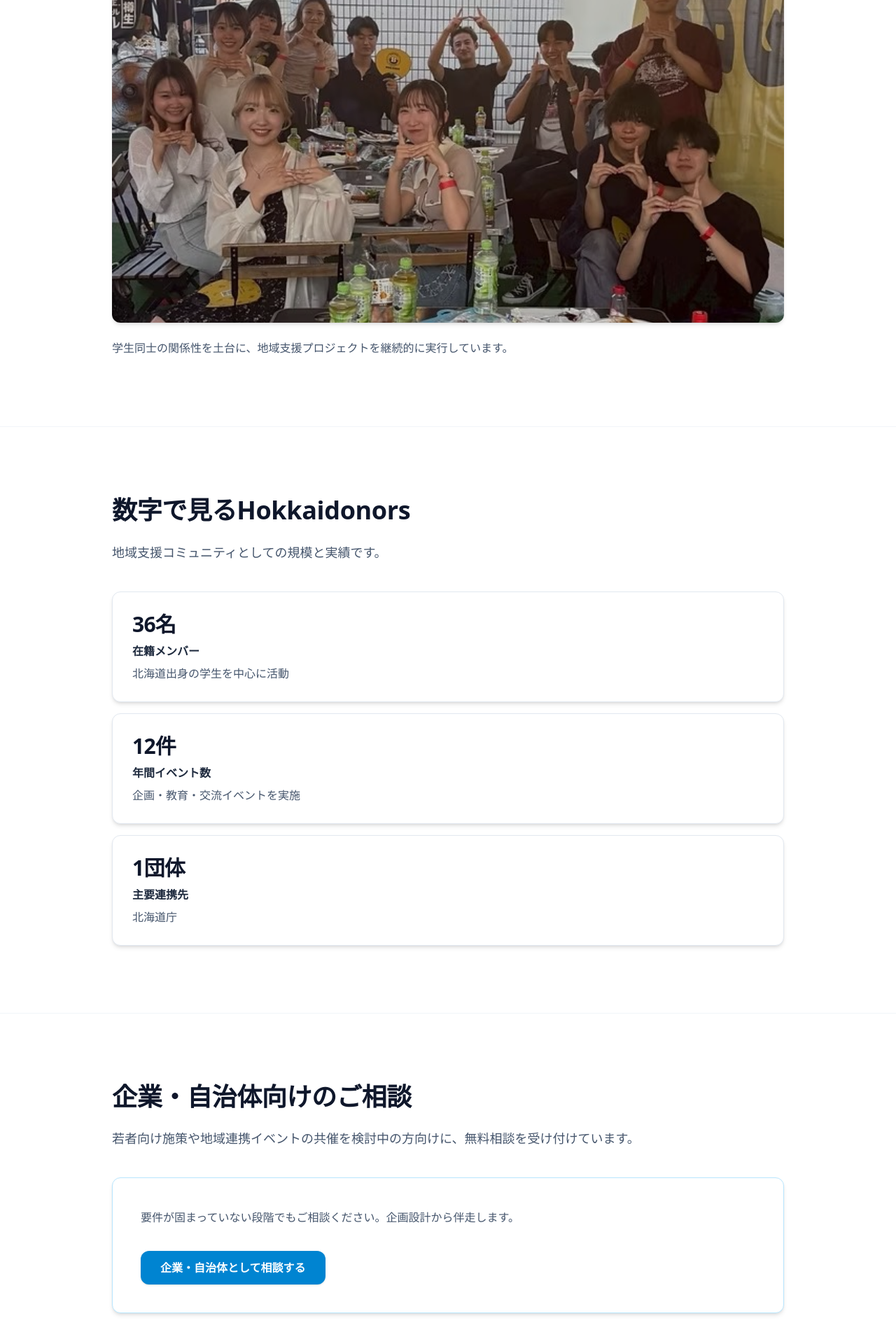
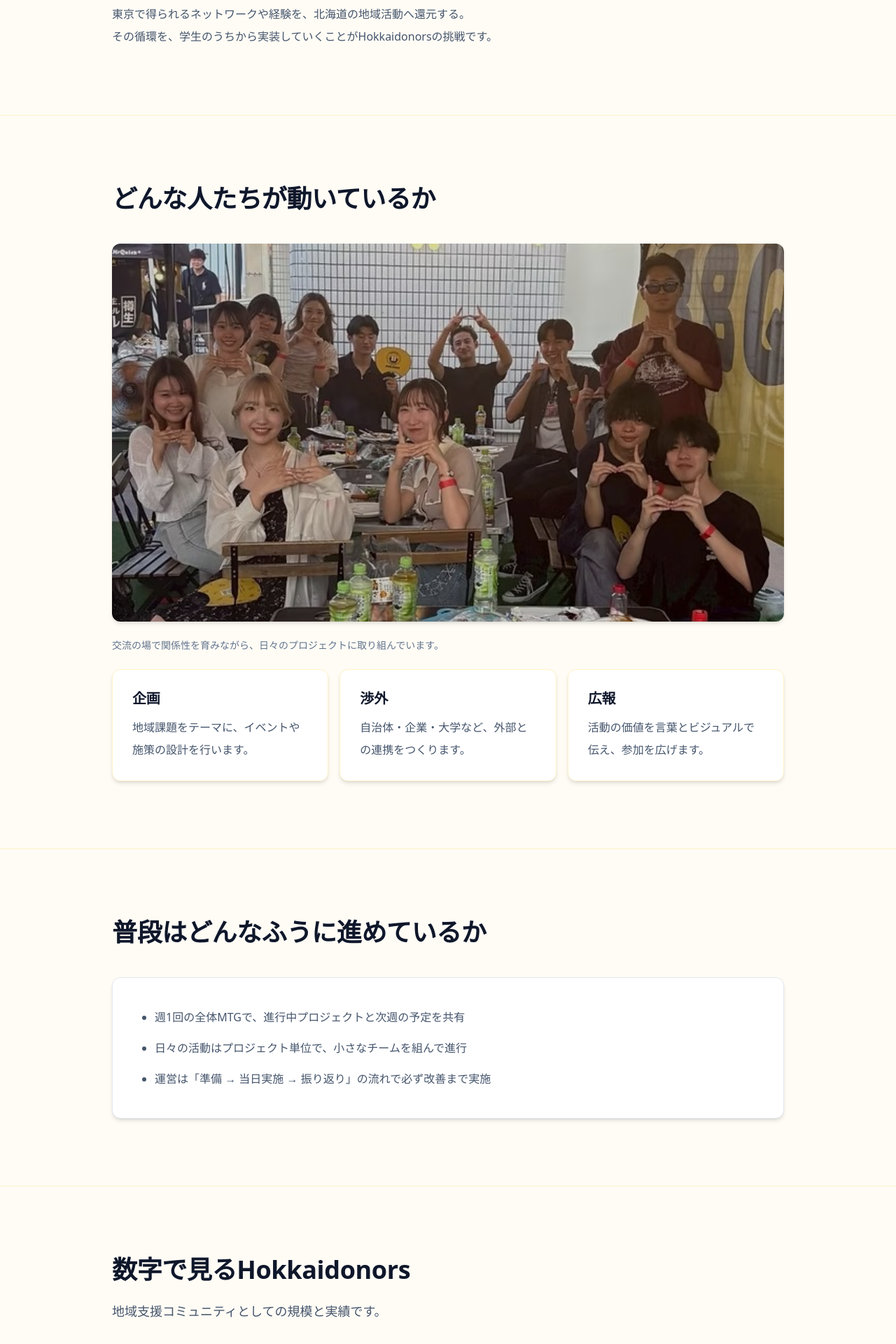
Before and after one commit to shimazakiseita-hash/Hokkaidonors, a Next.js app: page / in a window 1280 px wide. Shown: the part 870-2790 px from the top of the page at 70% size. Built offline with nearby package versions, Linux system fonts and the light colour scheme; no server answers.

Commit message:
Refine warm reading-focused UI and update copy tone

```diff
--- a/src/app/globals.css
+++ b/src/app/globals.css
@@ -11,7 +11,7 @@
 body {
   margin: 0;
   min-height: 100vh;
-  background: #ffffff;
+  background: #fffcf5;
   color: #0f172a;
   line-height: 1.75;
 }
--- a/src/app/join/page.tsx
+++ b/src/app/join/page.tsx
@@ -81,7 +81,7 @@ export default function JoinPage() {
         <div className="space-y-4">
           {joinFlow.map((step) => (
             <Card key={step.step}>
-              <p className="text-sm font-bold text-sky-700">STEP {step.step}</p>
+              <p className="text-sm font-bold text-amber-700">STEP {step.step}</p>
               <h3 className="mt-2 text-2xl font-bold text-slate-900">{step.title}</h3>
               <p className="mt-3 text-base leading-8 text-slate-600">{step.detail}</p>
             </Card>
--- a/src/app/layout.tsx
+++ b/src/app/layout.tsx
@@ -38,7 +38,7 @@ export default function RootLayout({
 }>) {
   return (
     <html lang="ja">
-      <body className="bg-white text-slate-900 antialiased">
+      <body className="bg-amber-50/30 text-slate-900 antialiased">
         <div className="min-h-screen">
           <Header />
           <main>{children}</main>
--- a/src/app/page.tsx
+++ b/src/app/page.tsx
@@ -39,7 +39,7 @@ export default function HomePage() {
     <>
       <section className="py-20 sm:py-24">
         <div className="mx-auto max-w-5xl px-5 sm:px-8">
-          <p className="text-sm font-semibold uppercase tracking-[0.18em] text-sky-700">{site.site.nameJa}</p>
+          <p className="text-sm font-semibold uppercase tracking-[0.18em] text-amber-700">{site.site.nameJa}</p>
           <h1 className="mt-5 max-w-4xl text-4xl font-extrabold tracking-tight text-slate-900 sm:text-6xl">{site.site.tagline}</h1>
           <p className="mt-8 max-w-3xl text-lg leading-8 text-slate-600">{site.site.subtagline}</p>
           <div className="mt-10">
@@ -51,8 +51,21 @@ export default function HomePage() {
         </div>
       </section>
 
-      <Section title="コミュニティの雰囲気">
+      <Section title="なぜ、この活動を続けるのか">
         <div className="space-y-5">
+          <h3 className="text-2xl font-bold text-slate-900">東京にいるからこそ、北海道にできることがある</h3>
+          <p className="text-base leading-8 text-slate-600">
+            私たちは、北海道を離れた先でも地元との接点を持ち続けたいと考えています。
+            <br />
+            東京で得られるネットワークや経験を、北海道の地域活動へ還元する。
+            <br />
+            その循環を、学生のうちから実装していくことがHokkaidonorsの挑戦です。
+          </p>
+        </div>
+      </Section>
+
+      <Section title="どんな人たちが動いているか">
+        <div className="space-y-6">
           <div className="relative aspect-video overflow-hidden rounded-xl shadow-md">
             <img
               src="/images/BBQ.jpg"
@@ -62,7 +75,31 @@ export default function HomePage() {
             />
             <div className="absolute inset-0 bg-black/15" />
           </div>
-          <p className="text-base leading-8 text-slate-600">学生同士の関係性を土台に、地域支援プロジェクトを継続的に実行しています。</p>
+          <p className="text-sm text-slate-500">交流の場で関係性を育みながら、日々のプロジェクトに取り組んでいます。</p>
+          <div className="grid gap-4 md:grid-cols-3">
+            <Card>
+              <h3 className="text-xl font-bold text-slate-900">企画</h3>
+              <p className="mt-3 text-base leading-8 text-slate-600">地域課題をテーマに、イベントや施策の設計を行います。</p>
+            </Card>
+            <Card>
+              <h3 className="text-xl font-bold text-slate-900">渉外</h3>
+              <p className="mt-3 text-base leading-8 text-slate-600">自治体・企業・大学など、外部との連携をつくります。</p>
+            </Card>
+            <Card>
+              <h3 className="text-xl font-bold text-slate-900">広報</h3>
+              <p className="mt-3 text-base leading-8 text-slate-600">活動の価値を言葉とビジュアルで伝え、参加を広げます。</p>
+            </Card>
+          </div>
+        </div>
+      </Section>
+
+      <Section title="普段はどんなふうに進めているか">
+        <div className="rounded-xl border border-slate-200 bg-white p-8 shadow-md sm:p-10">
+          <ul className="list-disc space-y-3 pl-5 text-base leading-8 text-slate-600">
+            <li>週1回の全体MTGで、進行中プロジェクトと次週の予定を共有</li>
+            <li>日々の活動はプロジェクト単位で、小さなチームを組んで進行</li>
+            <li>運営は「準備 → 当日実施 → 振り返り」の流れで必ず改善まで実施</li>
+          </ul>
         </div>
       </Section>
 
@@ -79,12 +116,12 @@ export default function HomePage() {
       </Section>
 
       <Section title="企業・自治体向けのご相談" lead="若者向け施策や地域連携イベントの共催を検討中の方向けに、無料相談を受け付けています。">
-        <div className="rounded-xl border border-sky-200 bg-white p-8 shadow-md sm:p-10">
+        <div className="rounded-xl border border-amber-200 bg-white p-8 shadow-md sm:p-10">
           <p className="text-base leading-8 text-slate-600">要件が固まっていない段階でもご相談ください。企画設計から伴走します。</p>
           <div className="mt-8">
             <Link
               href="/contact"
-              className="inline-flex items-center justify-center rounded-xl bg-sky-600 px-7 py-3 text-base font-bold text-white shadow-sm transition hover:bg-sky-700"
+              className="inline-flex items-center justify-center rounded-xl border border-amber-200 bg-amber-50 px-7 py-3 text-base font-semibold text-amber-700 transition hover:bg-amber-100"
             >
               企業・自治体として相談する
             </Link>
@@ -96,7 +133,7 @@ export default function HomePage() {
         <div className="space-y-4">
           {site.events.map((event) => (
             <Card key={event.title}>
-              <p className="text-sm font-semibold text-sky-700">{event.category}</p>
+              <p className="text-sm font-semibold text-amber-700">{event.category}</p>
               <h3 className="mt-2 text-2xl font-bold text-slate-900">{event.title}</h3>
               <p className="mt-2 text-base text-slate-500">
                 {event.dateRange} ・ {event.location}
@@ -107,11 +144,11 @@ export default function HomePage() {
       </Section>
 
       <Section title="協業のご相談はこちら">
-        <div className="rounded-xl border border-sky-200 bg-white p-8 text-left shadow-md sm:p-10">
+        <div className="rounded-xl border border-amber-200 bg-white p-8 text-left shadow-md sm:p-10">
           <p className="max-w-3xl text-base leading-8 text-slate-600">企画・共催・発信支援まで、目的に合わせた進め方をご提案します。</p>
           <Link
             href="/contact"
-            className="mt-8 inline-flex items-center justify-center rounded-xl bg-sky-600 px-8 py-3 text-base font-bold text-white shadow-sm transition hover:bg-sky-700"
+            className="mt-8 inline-flex items-center justify-center rounded-xl border border-amber-200 bg-amber-50 px-8 py-3 text-base font-semibold text-amber-700 transition hover:bg-amber-100"
           >
             お問い合わせする
           </Link>
--- a/src/components/CTAButtons.tsx
+++ b/src/components/CTAButtons.tsx
@@ -10,7 +10,7 @@ export default function CTAButtons({ primary, secondary }: CTAButtonsProps) {
     <div className="flex flex-col gap-3 sm:flex-row">
       <Link
         href={primary.href}
-        className="inline-flex items-center justify-center rounded-xl bg-sky-600 px-5 py-3 text-sm font-semibold text-white transition hover:bg-sky-700"
+        className="inline-flex items-center justify-center rounded-xl border border-amber-200 bg-amber-50 px-5 py-3 text-sm font-semibold text-amber-700 transition hover:bg-amber-100"
       >
         {primary.label}
       </Link>
--- a/src/components/Card.tsx
+++ b/src/components/Card.tsx
@@ -7,7 +7,7 @@ type CardProps = {
 
 export default function Card({ children, className = "" }: CardProps) {
   return (
-    <article className={`rounded-xl border border-slate-200 bg-white p-7 shadow-md ${className}`}>
+    <article className={`rounded-xl border border-amber-100 bg-white p-7 shadow-md ${className}`}>
       {children}
     </article>
   );
--- a/src/components/EventCard.tsx
+++ b/src/components/EventCard.tsx
@@ -8,7 +8,7 @@ type EventCardProps = {
 export default function EventCard({ event }: EventCardProps) {
   return (
     <Card>
-      <p className="text-sm font-semibold text-sky-700">{event.category}</p>
+      <p className="text-sm font-semibold text-amber-700">{event.category}</p>
       <h3 className="mt-2 text-2xl font-bold text-slate-900">{event.title}</h3>
       <p className="mt-2 text-base text-slate-500">
         {event.dateRange} ・ {event.location}
--- a/src/components/Footer.tsx
+++ b/src/components/Footer.tsx
@@ -3,7 +3,7 @@ import { site } from "@/app/lib/site";
 
 export default function Footer() {
   return (
-    <footer className="border-t border-slate-200 bg-slate-50">
+    <footer className="border-t border-amber-100 bg-amber-50/50">
       <div className="mx-auto flex max-w-5xl flex-col gap-4 px-5 py-10 sm:flex-row sm:items-center sm:justify-between sm:px-8">
         <div>
           <p className="text-sm font-semibold text-slate-900">{site.site.nameJa}</p>
@@ -28,7 +28,7 @@ export default function Footer() {
           </Link>
         </div>
       </div>
-      <p className="border-t border-slate-200 py-4 text-center text-xs text-slate-500">
+      <p className="border-t border-amber-100 py-4 text-center text-xs text-slate-500">
         © {new Date().getFullYear()} {site.site.name}. All rights reserved.
       </p>
     </footer>
--- a/src/components/Header.tsx
+++ b/src/components/Header.tsx
@@ -10,7 +10,7 @@ export default function Header() {
   const pathname = usePathname();
 
   return (
-    <header className="sticky top-0 z-40 border-b border-slate-200 bg-white/95">
+    <header className="sticky top-0 z-40 border-b border-amber-100 bg-white/95">
       <div className="mx-auto flex max-w-5xl flex-wrap items-center justify-between gap-4 px-5 py-4 sm:px-8">
         <Link href="/" className="text-lg font-extrabold tracking-tight text-slate-900">
           {site.site.name}
@@ -23,7 +23,7 @@ export default function Header() {
                 key={item.href}
                 href={item.href}
                 className={`rounded-md px-3 py-2 text-sm font-medium transition ${
-                  active ? "bg-sky-600 text-white" : "text-slate-700 hover:bg-slate-100"
+                  active ? "bg-amber-100 text-amber-900" : "text-slate-700 hover:bg-amber-50"
                 }`}
               >
                 {item.label}
--- a/src/components/Section.tsx
+++ b/src/components/Section.tsx
@@ -9,7 +9,7 @@ type SectionProps = {
 
 export default function Section({ id, title, lead, children }: SectionProps) {
   return (
-    <section id={id} className="border-t border-slate-100 py-20 sm:py-24">
+    <section id={id} className="border-t border-amber-100 py-20 sm:py-24">
       <div className="mx-auto max-w-5xl px-5 sm:px-8">
         <div className="max-w-4xl">
           <h2 className="text-3xl font-extrabold tracking-tight text-slate-900 sm:text-4xl">{title}</h2>
```
Also changed, not shown: src/app/contact/page.tsx (+5 -5 lines), src/app/partner/page.tsx (+16 -15 lines).
